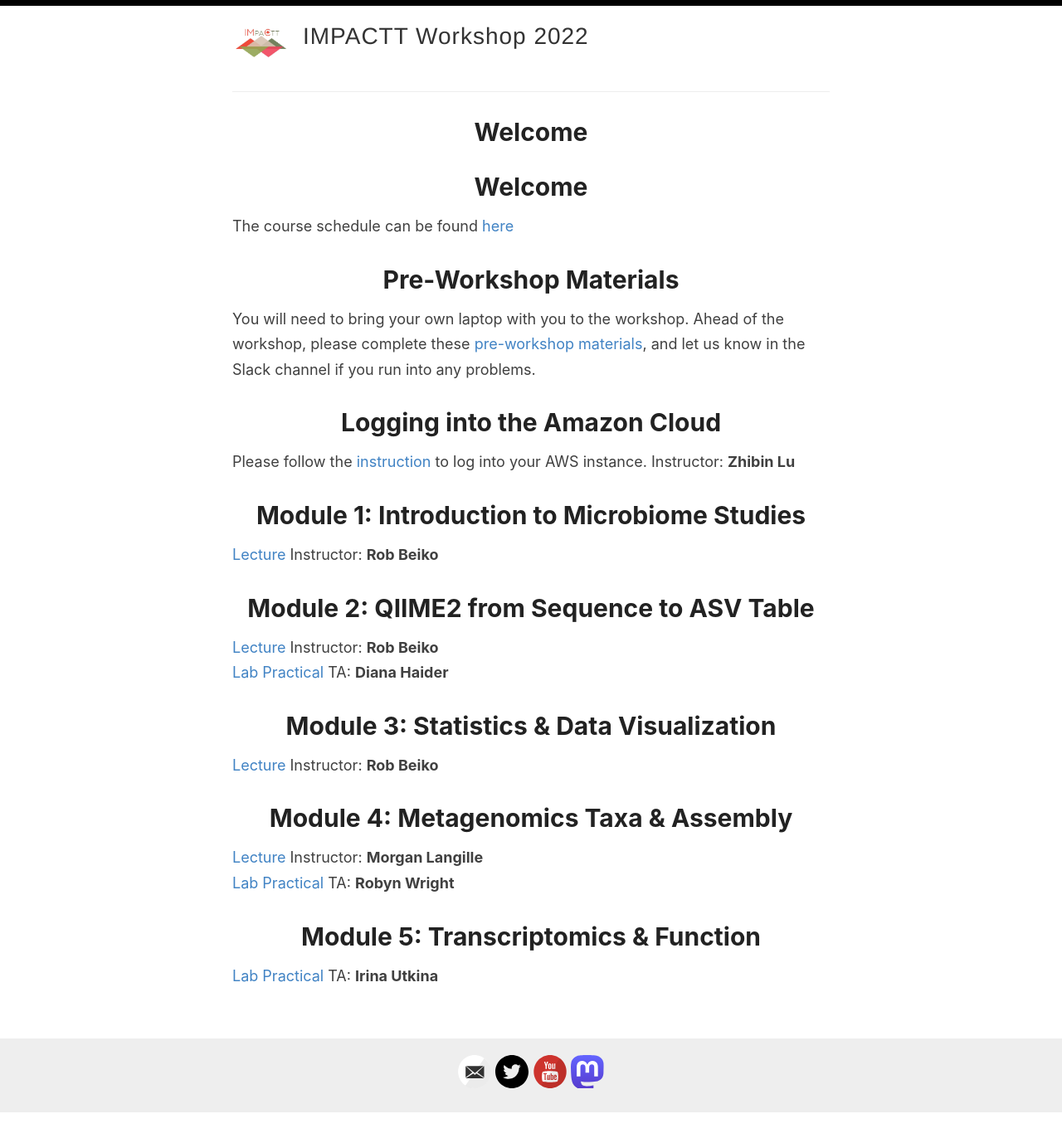
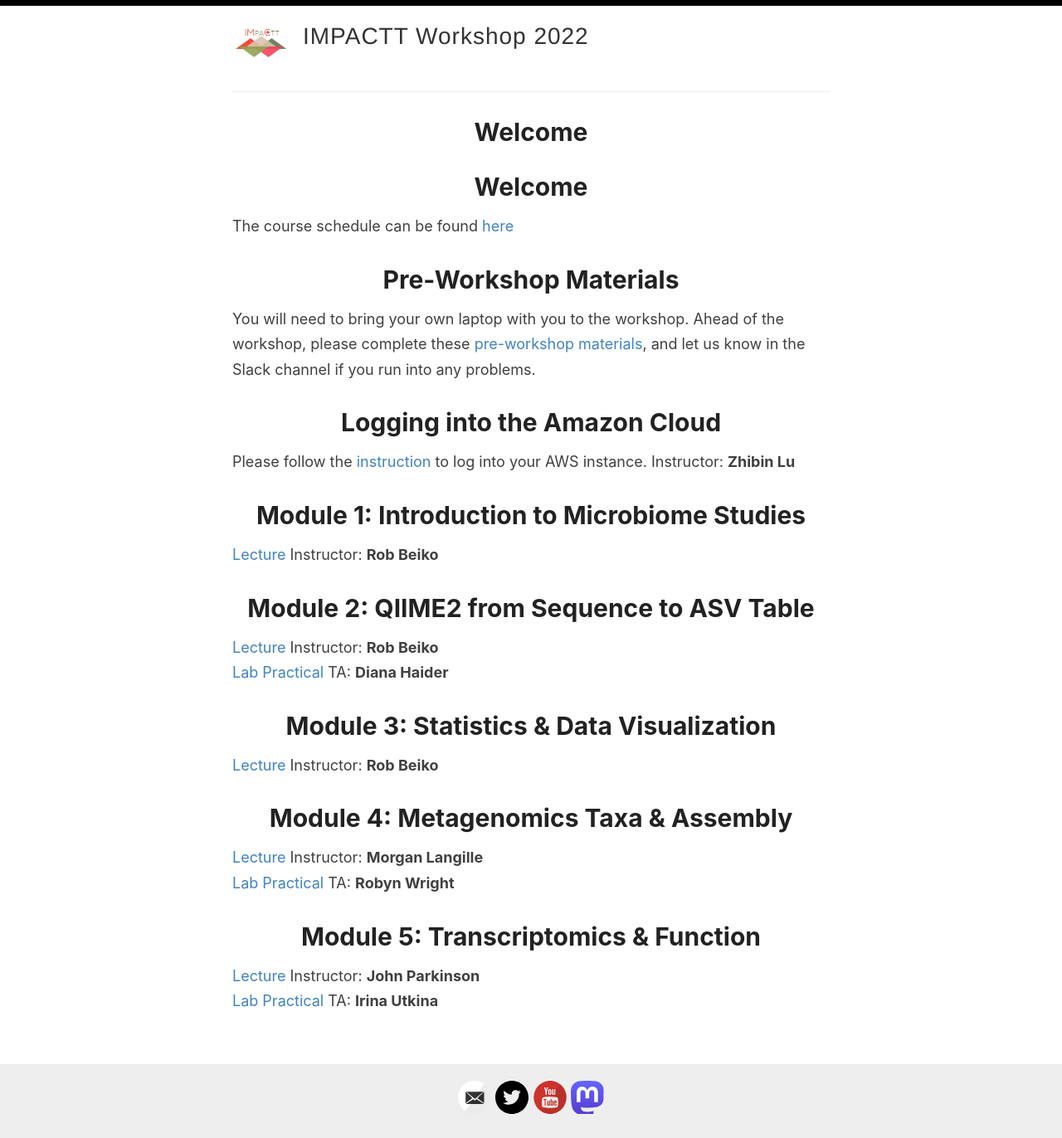
Before and after one commit to bioinformaticsdotca/MIC_2022, a Jekyll site: the page built from index.md, in a window 1280 px wide. Shown: the whole page at 83% size. Built offline with Jekyll 4.4.1, drawn with Linux system fonts in a browser that asks for light colours; our own code applies the rules of GitHub Pages for plain Markdown files; before the commit the page ends 1342 px from its top, so only the background shows below that.

Commit message:
Update index.md

```diff
--- a/index.md
+++ b/index.md
@@ -23,4 +23,5 @@ Please follow the [instruction](/MIC_2022/Logging%20into%20AWS) to log into your
 [Lab Practical](https://github.com/LangilleLab/microbiome_helper/wiki/Metagenomics-(IMPACTT-December-2022)) TA: **Robyn Wright**
 
 # Module 5: Transcriptomics & Function
+[Lecture](module5_Metatranscriptomics_Lecture_Slides_2022.pdf) Instructor: **John Parkinson**<br />
 [Lab Practical](https://github.com/bioinformaticsdotca/MIC_2022/blob/main/Module6_Metatranscriptomics_Tutorial_MIC-2022.md) TA: **Irina Utkina**
```
